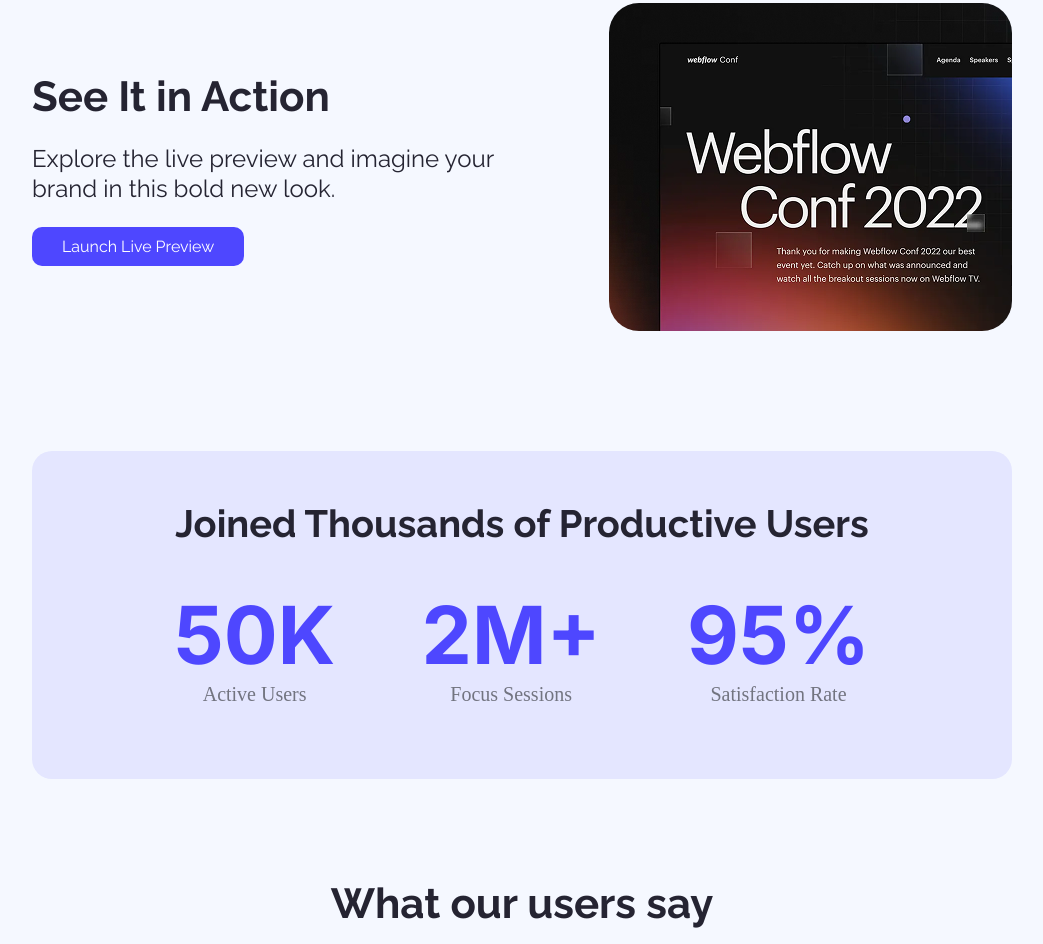
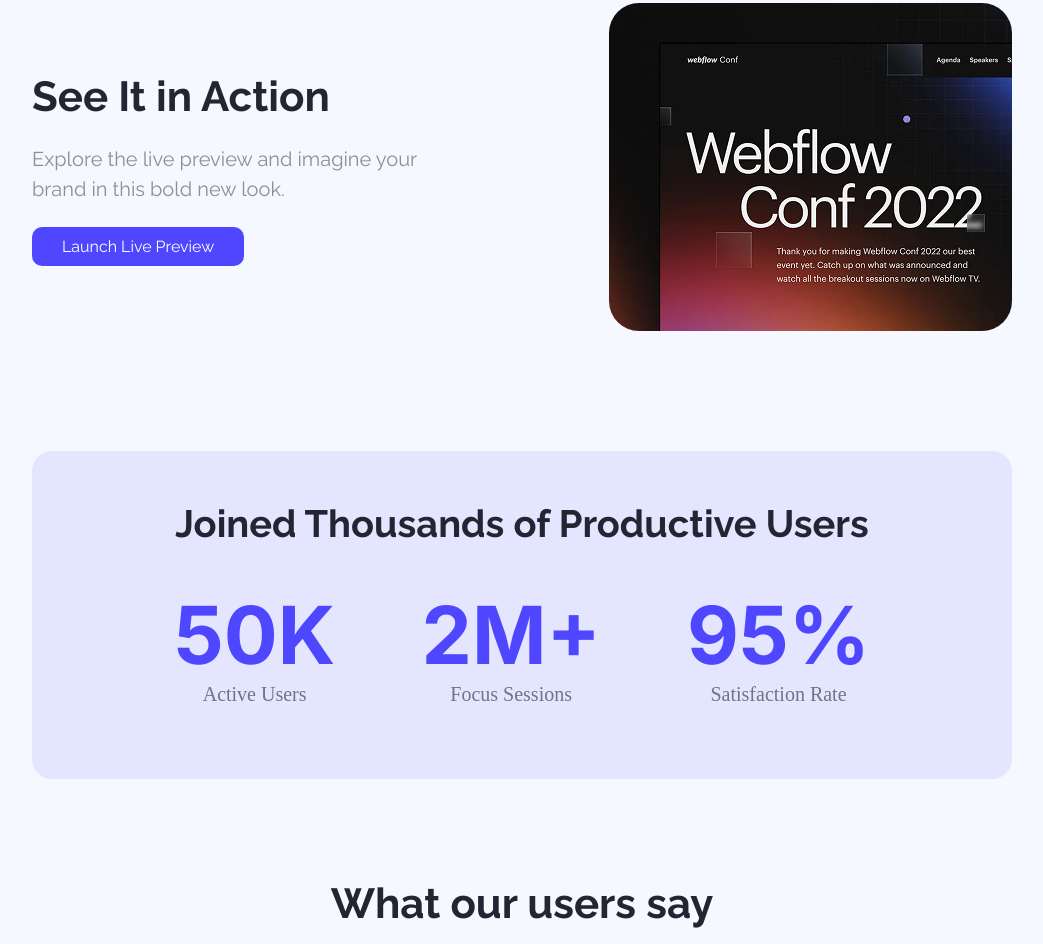
Before and after one commit to freelancer-robiul/landing-launchpad, a plain HTML site: page index.html in a window 1280 px wide. Shown: the part 1019-1963 px from the top of the page, without its empty margins (108-1151 px from the left). Drawn offline with Linux system fonts and the light colour scheme.

Commit message:
action p updted

```diff
--- a/styles/style.css
+++ b/styles/style.css
@@ -100,9 +100,9 @@ main.container{
 }
 
 .action-content p{
-    font-size: 24px;
+    font-size: 20px;
     line-height: 30px;
-    color: #252432;
+    color: #8d8e98;
     font-family: "Raleway", sans-serif;
 }
 
```
